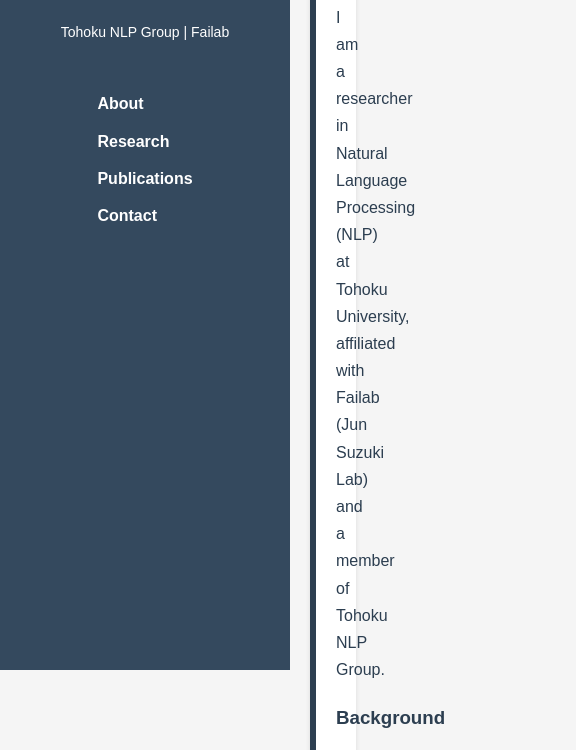
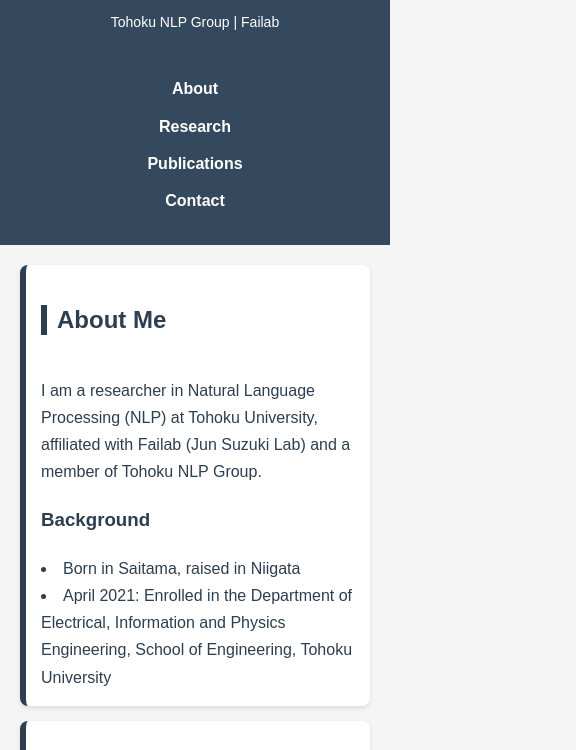
Before and after one commit to ikuminumaya/ikuminumaya.github.io, a plain HTML site: page index.html in a window 390 px wide. Shown: the part 214-964 px from the top of the page, 576 px wide, since content can reach past the window. Drawn offline with Linux system fonts and the light colour scheme.

Commit message:
update home page

```diff
--- a/style.css
+++ b/style.css
@@ -118,3 +118,47 @@ footer {
     background: #34495e; /* Dark Navy */
     color: white;
 }
+
+/* --------------- */
+/* スマホ対応用CSS */
+/* --------------- */
+
+/* 画面幅が768px以下のとき (スマホサイズ) */
+@media screen and (max-width: 768px) {
+    /* サイドバーを非表示 */
+    .nav-column {
+        width: 100%;
+        height: auto;
+        position: relative;
+        text-align: center;
+        padding: 10px 0;
+    }
+
+    /* ナビゲーションメニューを縦並びに */
+    .nav-column ul {
+        display: flex;
+        flex-direction: column;
+        align-items: center;
+    }
+
+    .nav-column ul li {
+        margin: 5px 0;
+    }
+
+    /* メインコンテンツの幅調整 */
+    .main-content {
+        margin-left: 0;
+        padding: 20px;
+    }
+
+    /* 見出しのサイズ調整 */
+    .subtitle {
+        font-size: 24px;
+    }
+
+    /* 各セクションの余白調整 */
+    .section {
+        padding: 15px;
+        margin-bottom: 15px;
+    }
+}
```
